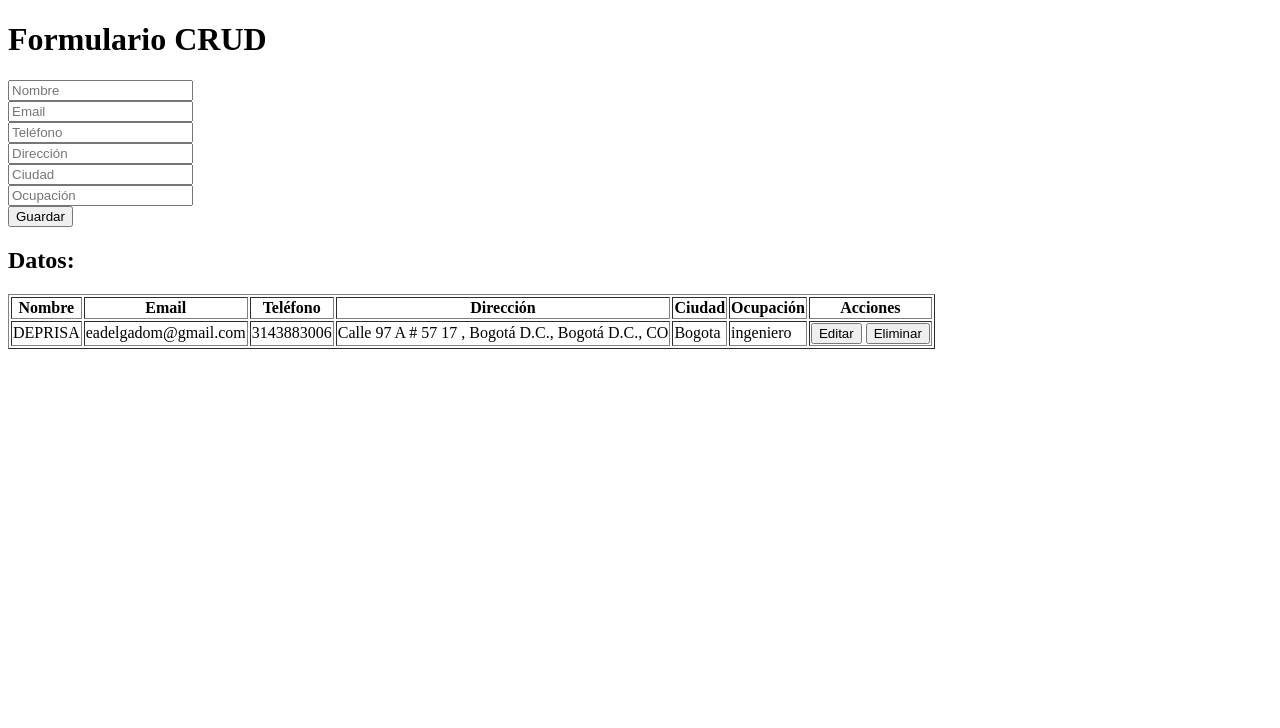
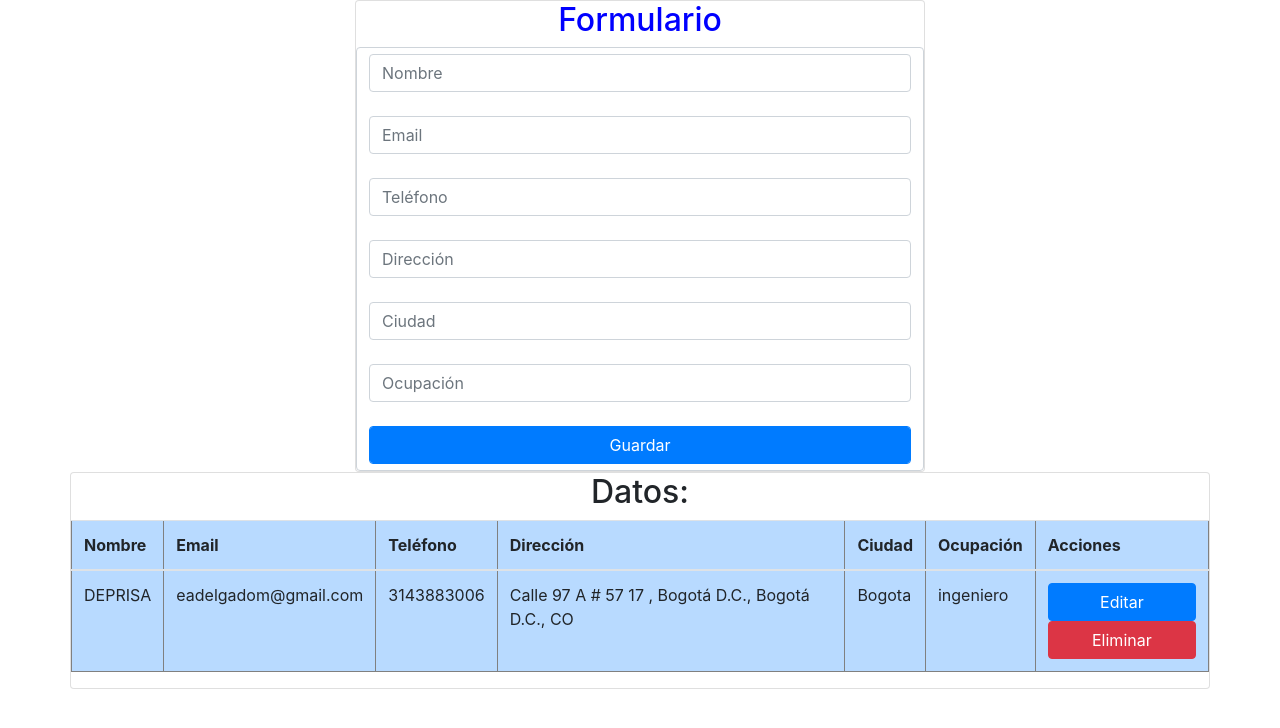
Before and after one commit to persyjr/CRUD_PHP, a PHP site: page / in a window 1280 px wide. Shown: the top 728 px of the page. Run offline with PHP 8.4, Linux system fonts and the light colour scheme; data comes from the database, SQL or seed files in the repository; some libraries are stand-ins or nearby versions.

Commit message:
ok front

```diff
--- a/assets/script.js
+++ b/assets/script.js
@@ -16,8 +16,8 @@ function cargarDatos() {
                     <td>${persona.ciudad}</td>
                     <td>${persona.ocupacion}</td>
                     <td>
-                        <button onclick='editar(${JSON.stringify(persona)})'>Editar</button>
-                        <button onclick='eliminar(${persona.id})'>Eliminar</button>
+                        <button onclick='editar(${JSON.stringify(persona)})' class="w-100 btn btn-primary">Editar</button>
+                        <button onclick='eliminar(${persona.id})'  class="w-100 btn btn-danger">Eliminar</button>
                     </td>
                 `;
                 tabla.appendChild(fila);
--- a/index.php
+++ b/index.php
@@ -4,24 +4,35 @@
     <meta charset="UTF-8">
     <title>CRUD PHP</title>
     <script src="assets/script.js" defer></script>
+    <!-- BOOTSTRAP  -->
+    <link rel="stylesheet" href="https://cdn.jsdelivr.net/npm/bootstrap@4.0.0/dist/css/bootstrap.min.css" integrity="sha384-Gn5384xqQ1aoWXA+058RXPxPg6fy4IWvTNh0E263XmFcJlSAwiGgFAW/dAiS6JXm" crossorigin="anonymous">
+    <script src="https://cdn.jsdelivr.net/npm/bootstrap@4.0.0/dist/js/bootstrap.min.js" integrity="sha384-JZR6Spejh4U02d8jOt6vLEHfe/JQGiRRSQQxSfFWpi1MquVdAyjUar5+76PVCmYl" crossorigin="anonymous"></script>
+    <script src="https://cdn.jsdelivr.net/npm/popper.js@1.12.9/dist/umd/popper.min.js" integrity="sha384-ApNbgh9B+Y1QKtv3Rn7W3mgPxhU9K/ScQsAP7hUibX39j7fakFPskvXusvfa0b4Q" crossorigin="anonymous"></script>
 </head>
-<body>
-    <h1>Formulario CRUD</h1>
-    <form id="formulario" method="POST" action="actions/create.php">
-    <input type="hidden" id="id" name="id">
-    <input type="text" id="nombre" name="nombre" placeholder="Nombre" required><br>
-    <input type="email" id="email" name="email" placeholder="Email" required><br>
-    <input type="text" id="telefono" name="telefono" placeholder="Teléfono"><br>
-    <input type="text" id="direccion" name="direccion" placeholder="Dirección"><br>
-    <input type="text" id="ciudad" name="ciudad" placeholder="Ciudad"><br>
-    <input type="text" id="ocupacion" name="ocupacion" placeholder="Ocupación"><br>
+<body class=" container">
+    <div class=" row d-flex justify-content-center">
+    <div class=" card w-50">
 
-    <button type="submit">Guardar</button>
-</form>
+        <div class="h2 text-center w-100" style="color: blue">Formulario</div>
+        <form id="formulario" method="POST" action="actions/create.php" class="form-control  ">
+                <input class="form-control" type="hidden" id="id" name="id">
+                <input class="form-control"  class="form-control"  type="text" id="nombre" name="nombre" placeholder="Nombre" required><br>
+                <input class="form-control"  type="email" id="email" name="email" placeholder="Email" required><br>
+                <input class="form-control"  type="text" id="telefono" name="telefono" placeholder="Teléfono"><br>
+                <input class="form-control"  type="text" id="direccion" name="direccion" placeholder="Dirección"><br>
+                <input class="form-control"  type="text" id="ciudad" name="ciudad" placeholder="Ciudad"><br>
+                <input class="form-control"  type="text" id="ocupacion" name="ocupacion" placeholder="Ocupación"><br>
+                <button type="submit"  class="btn btn-primary form-control">Guardar</button>
+        </form>
+    </div>
+    </div>
+    <div class=" row d-flex justify-content-center">
+    <div class=" card w-100">
 
-    <h2>Datos:</h2>
-<table border="1">
-    <thead>
+
+    <h2 class="w-100 d-flex justify-content-center">Datos:</h2>
+    <table border="1" class="table w-100 table-primary ">
+    <thead class="table-primary">
         <tr>
             <th>Nombre</th>
             <th>Email</th>
@@ -34,5 +45,7 @@
     </thead>
     <tbody id="tabla-datos"></tbody>
 </table>
+</div>
+</div>
 </body>
 </html>
--- a/sql/create_db.sql
+++ b/sql/create_db.sql
@@ -10,3 +10,4 @@ CREATE TABLE IF NOT EXISTS personas (
     profesion VARCHAR(50),
     edad INT
 );
+GRANT ALL PRIVILEGES ON crud_php.* TO 'admin'@'localhost';
--- /dev/null
+++ b/sql/create_user.sql
@@ -0,0 +1,3 @@
+CREATE USER 'admin'@'localhost' IDENTIFIED BY '1234';
+GRANT ALL PRIVILEGES ON *.* TO 'admin'@'localhost';
+FLUSH PRIVILEGES;
```
Also changed, not shown: README.txt.
